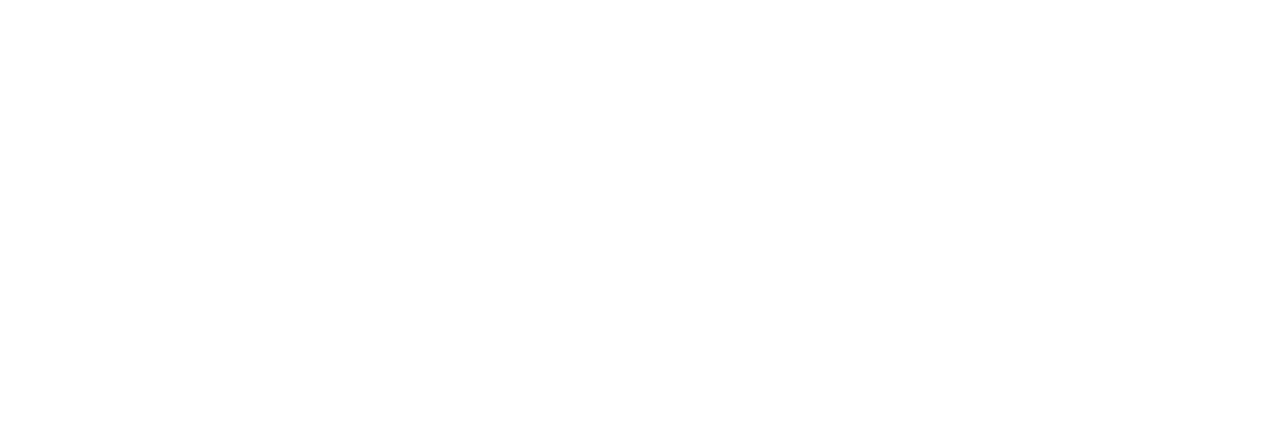
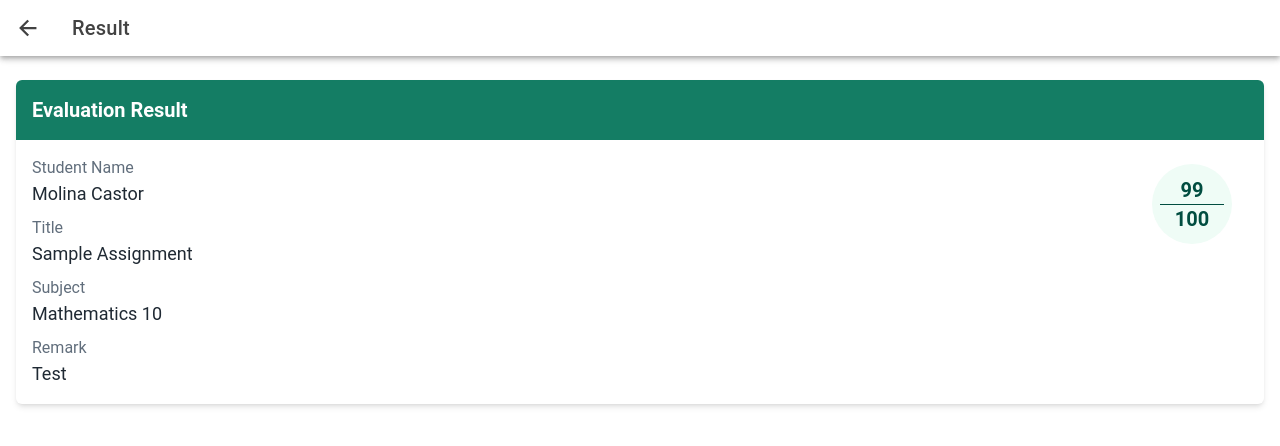
Before and after one commit to jakecastor09/Origami-Mobile, a React (Vite) app: page /assignments/evaluation/1 in a window 1280 px wide. Shown: the top 446 px of the page. Built offline with nearby package versions, Linux system fonts and the light colour scheme.

Commit message:
Build Assignment Evaluation Result

```diff
--- a/src/App.tsx
+++ b/src/App.tsx
@@ -19,6 +19,7 @@
 import '@ionic/react/css/text-transformation.css';
 
 /* Theme variables */
+import AssignmentEvaluationResult from './pages/AssignmentEvaluationResult';
 import Assigments from './pages/Assignments';
 import Gradebook from './pages/Gradebook';
 import Login from './pages/Login';
@@ -35,6 +36,11 @@
         <Route exact path={'/'} component={Login} />
         <Route exact path='/gradebook' component={Gradebook} />
         <Route exact path='/assignments' component={Assigments} />
+        <Route
+          exact
+          path='/assignments/evaluation/:id'
+          component={AssignmentEvaluationResult}
+        />
         <Route path={'/app'} component={Tabs} />
       </IonRouterOutlet>
     </IonReactRouter>
--- a/src/components/AssignmentsEvaluationCard.tsx
+++ b/src/components/AssignmentsEvaluationCard.tsx
@@ -1,9 +1,19 @@
 import React from 'react';
 import searchImg from '../assets/search-img.png';
+import { useIonRouter } from '@ionic/react';
 
 const AssignmentsEvaluationCard: React.FC = () => {
+  const id = 1;
+  const router = useIonRouter();
+
+  const handleClick = () => {
+    router.push(`/assignments/evaluation/${id}`, 'forward');
+  };
   return (
-    <div className='border border-slate-400 p-4 rounded-xl mt-4'>
+    <div
+      className='border border-slate-400 p-4 rounded-xl mt-4'
+      onClick={handleClick}
+    >
       <div className='flex gap-4'>
         <div>
           <div className='bg-green500 rounded-full inline-block p-3'>
--- /dev/null
+++ b/src/pages/AssignmentEvaluationResult.tsx
@@ -0,0 +1,65 @@
+import {
+  IonBackButton,
+  IonButtons,
+  IonContent,
+  IonHeader,
+  IonPage,
+  IonTitle,
+  IonToolbar,
+} from '@ionic/react';
+import React from 'react';
+import Container from '../components/Container';
+
+const AssignmentEvaluationResult: React.FC = () => {
+  return (
+    <IonPage>
+      <IonHeader>
+        <IonToolbar>
+          <IonButtons slot='start'>
+            <IonBackButton defaultHref='/assignments'></IonBackButton>
+          </IonButtons>
+          <IonTitle>Result</IonTitle>
+        </IonToolbar>
+      </IonHeader>
+      <IonContent>
+        <Container>
+          <div className='rounded-md shadow-md'>
+            <div className='rounded-t-md bg-green700'>
+              <h1 className='font-bold text-xl p-4 text-white'>
+                Evaluation Result
+              </h1>
+            </div>
+            <div className='p-4 relative'>
+              <div className='flex flex-col gap-2 '>
+                <div>
+                  <div className='text-grey500'>Student Name</div>
+                  <h1 className='text-grey900 text-lg'>Molina Castor</h1>
+                </div>
+                <div>
+                  <div className='text-grey500'>Title</div>
+                  <h1 className='text-grey900 text-lg'>Sample Assignment</h1>
+                </div>
+                <div>
+                  <div className='text-grey500'>Subject</div>
+                  <h1 className='text-grey900 text-lg'>Mathematics 10</h1>
+                </div>
+                <div>
+                  <div className='text-grey500'>Remark</div>
+                  <h1 className='text-grey900 text-lg'>Test</h1>
+                </div>
+              </div>
+              <div className='grid grid-cols-1 text-center divide-y divide-green900 absolute top-6 right-8 bg-green50 p-2 rounded-full h-20 w-20'>
+                <span className='text-green900 font-bold text-xl translate-y-1'>
+                  99
+                </span>
+                <span className='text-green900 font-bold text-xl'>100</span>
+              </div>
+            </div>
+          </div>
+        </Container>
+      </IonContent>
+    </IonPage>
+  );
+};
+
+export default AssignmentEvaluationResult;
--- a/src/pages/Assignments.tsx
+++ b/src/pages/Assignments.tsx
@@ -13,6 +13,7 @@
 import React, { useState } from 'react';
 import AssignmentsListCard from '../components/AssignmentsListCard';
 import AssignmentsEvaluationCard from '../components/AssignmentsEvaluationCard';
+import Container from '../components/Container';
 
 const Assigments: React.FC = () => {
   const [segmentValue, setSegmentValue] = useState('list');
@@ -37,7 +38,8 @@
           <IonLabel>Evaluation</IonLabel>
         </IonSegmentButton>
       </IonSegment>
-      <IonContent className='ion-padding'>
+      <IonContent>
+        <Container>
           {segmentValue === 'list' ? (
             <div>
               <h1 className='text-grey900 font-bold mt-8'>New Assignments</h1>
@@ -61,6 +63,7 @@
               </div>
             </div>
           )}
+        </Container>
       </IonContent>
     </IonPage>
   );
```
Lines whose indentation alone changed are shown as unchanged.
